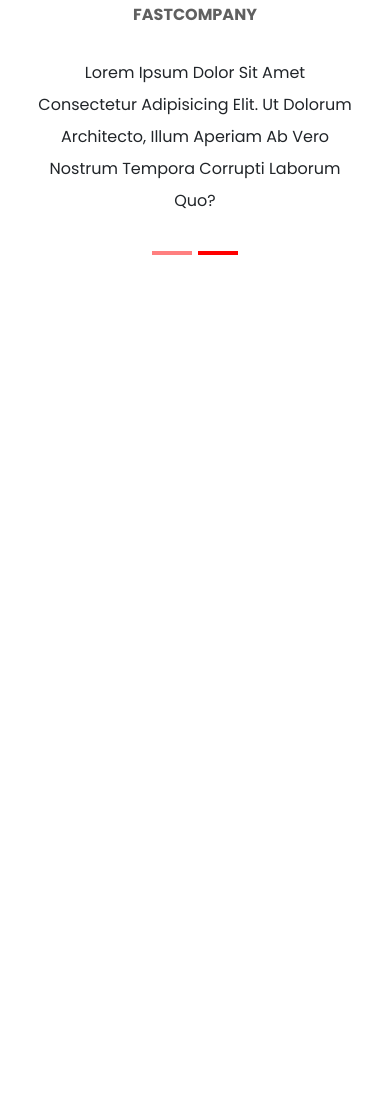
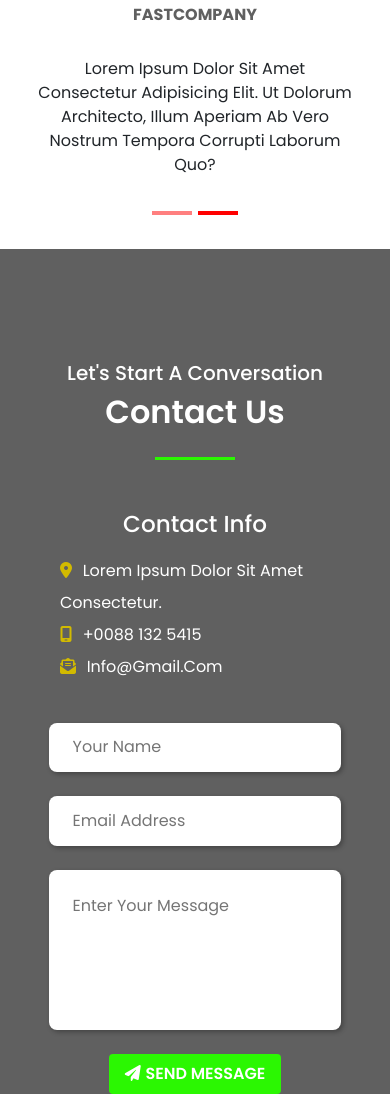
Before and after one commit to apurbomondal85/responsive-ecommerce-website, a plain HTML site: page index.html in a window 390 px wide. Shown: the part 8061-9155 px from the top of the page. Before the commit the page ends 8326 px from the top, so only its background shows below. Drawn offline with nearby package versions, Linux system fonts and the light colour scheme.

Commit message:
contact section is complete

```diff
--- a/assest/css/responsive.css
+++ b/assest/css/responsive.css
@@ -41,6 +41,17 @@
     .testimonial-section .carousel-item{
         padding: 0;
     }
+    .testimonial-section .carousel-inner .testi-sub{
+        line-height: 1.5;
+    }
+    .form-section form{
+        display: flex;
+        flex-direction: column;
+        align-items: center;
+    }
+    .form-section form input{
+        width: 80%;
+    }
   }
   @media (max-width: 576px) {
     #home .inner-text{
--- a/assest/css/style.css
+++ b/assest/css/style.css
@@ -327,6 +327,7 @@ header .fixed-top{
 /* testimonial-section */
 .testimonial-section{
     padding-top: 8rem;
+    padding-bottom: 2rem;
 }
 .testimonial-section .carousel-item{
     box-shadow: 0 0 0.55rem 0 rgba(0, 0, 0, 0.356);
@@ -365,3 +366,42 @@ header .fixed-top{
 .testimonial-section .carousel-inner .testi-sub{
     line-height: 2;
 }
+
+
+/* contact-section */
+.contact-section{
+    padding-top: 7rem;
+    background-color: #606060;
+}
+.contact-info .info{
+    color: var(--text-white);
+}
+.contact-info .location li{
+    color: var(--text-white);
+    line-height: 2;
+}
+.contact-info .location li i{
+    color: var(--text-yellow);
+    margin-right: .4rem;
+}
+.form-section form input{
+    width: 38.5%;
+    outline: none;
+    border: none;
+    border-radius: .5rem;
+    box-shadow: 2px 2px 5px rgba(0, 0, 0, 0.3);
+    padding: .8rem 1.5rem;
+}
+.form-section form textarea{
+    width: 80%;
+    height: 10rem;
+    resize: none;
+    outline: none;
+    border: none;
+    padding: 1.5rem;
+    border-radius: .5rem;
+    box-shadow: 2px 2px 5px rgba(0, 0, 0, 0.3);
+}
+.form-section .btn-danger i{
+    margin-right: .3rem;
+}
--- a/index.html
+++ b/index.html
@@ -383,6 +383,36 @@
       </div>
     </section>
 
+    <!-- contact-section -->
+    <section id="contact" class="contact-section">
+      <div class="container">
+        <h5 class="text-center text-white">let's start a conversation</h5>
+        <h2 class="title text-center position-relative text-white">contact us</h2>
+        <div class="row">
+          <div class="col-12 col-md-5 mb-4 mb-md-0">
+            <div class="contact-info">
+              <h3 class="info mb-3 text-center text-md-start">contact info</h3>
+              <ul class="location list-unstyled ps-5 ps-md-0">
+                <li><i class="fa-sharp fa-solid fa-location-dot"></i> Lorem ipsum dolor sit amet consectetur.</li>
+                <li><i class="fa-sharp fa-solid fa-mobile-screen"></i> +0088 132 5415</li>
+                <li><i class="fa-solid fa-envelope-open-text"></i> info@gmail.com</li>
+              </ul>
+            </div>
+          </div>
+          <div class="col-12 col-md-7">
+            <div class="form-section">
+              <form>
+                <input type="text" name="name" class="d-block d-md-inline mb-4 mb-md-0" id="name" placeholder="your name" required>
+                <input type="email" name="email" class="d-block d-md-inline mb-4 ms-0 ms-md-3" id="email" placeholder="email address" required>
+                <textarea name="message" class="d-block  mb-4" id="message" placeholder="enter your message" required></textarea>
+                <button type="submit" class="btn btn-danger"><i class="fa-sharp fa-solid fa-paper-plane"></i>send message</button>
+              </form>
+            </div>
+          </div>
+        </div>
+      </div>
+    </section>
+
     <!-- bootstrap js  -->
     <script src="https://cdn.jsdelivr.net/npm/bootstrap@5.0.2/dist/js/bootstrap.bundle.min.js" integrity="sha384-MrcW6ZMFYlzcLA8Nl+NtUVF0sA7MsXsP1UyJoMp4YLEuNSfAP+JcXn/tWtIaxVXM" crossorigin="anonymous"></script>
     <script src="assest/js/main.js"></script>
```
